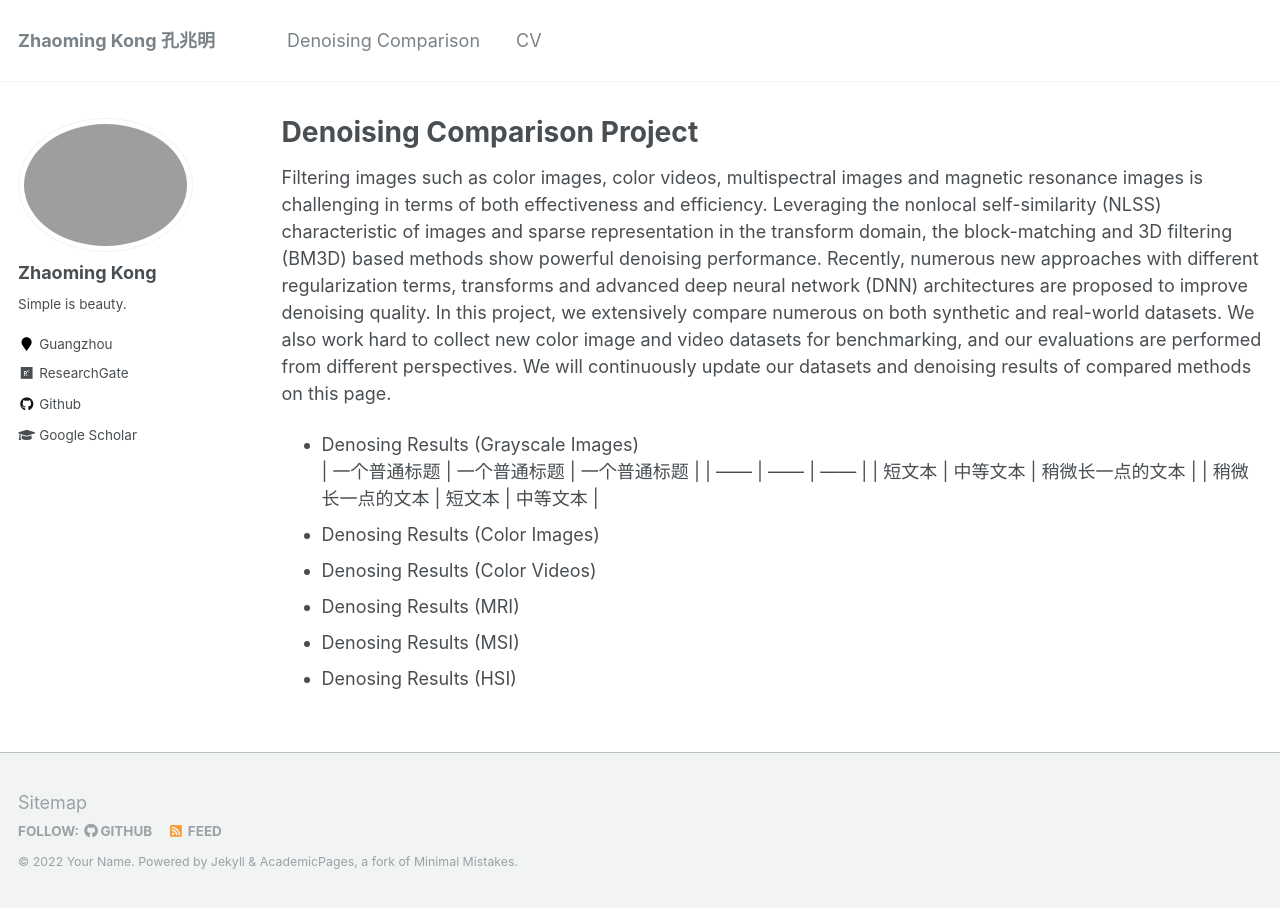
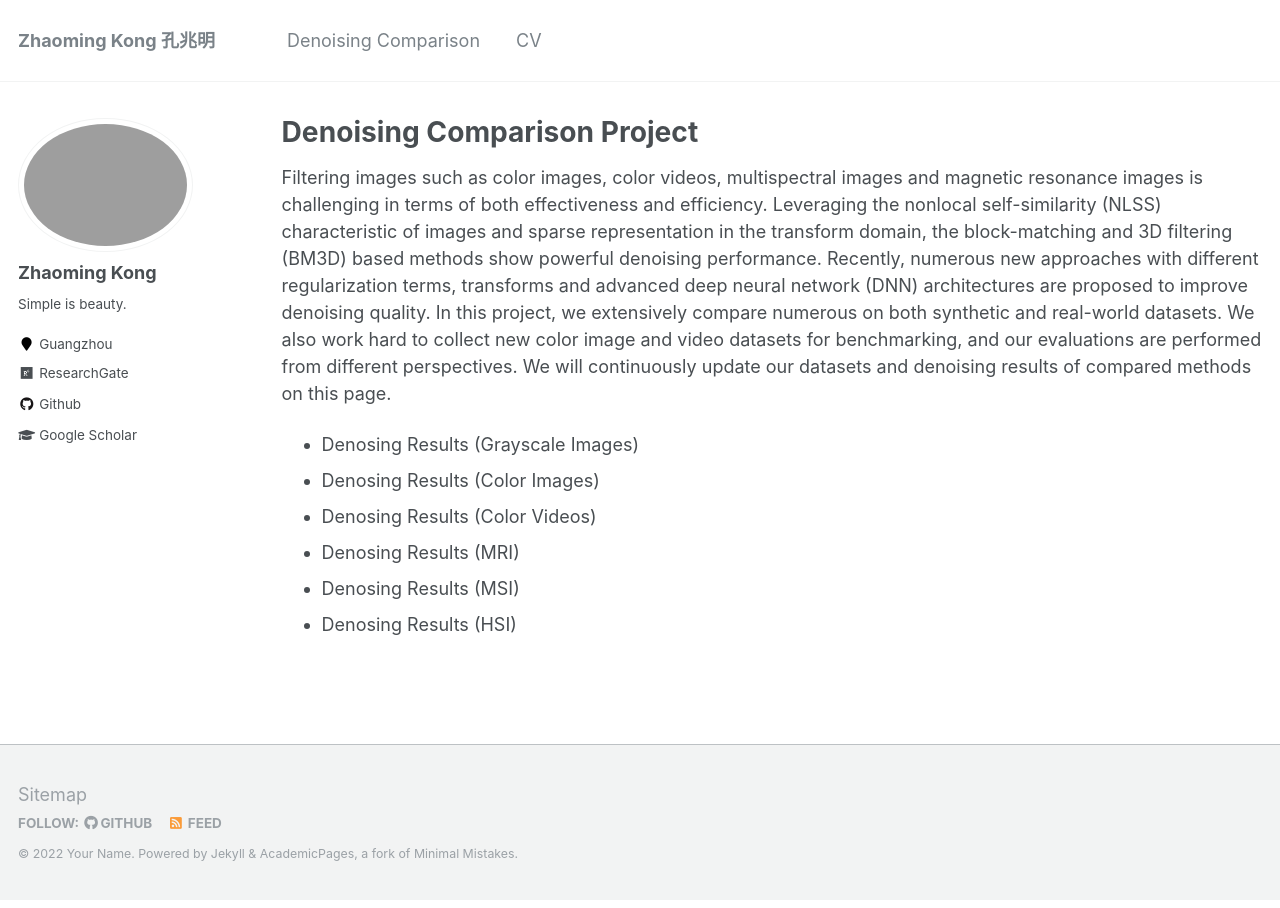
Before and after one commit to ZhaomingKong/ZhaomingKong.github.io, a Jekyll site: the page built from _pages/denoising-comparison-project.md, in a window 1280 px wide. Built offline with Jekyll 4.4.1, drawn with Linux system fonts in a browser that asks for light colours.

Commit message:
Update denoising-comparison-project.md

```diff
--- a/_pages/denoising-comparison-project.md
+++ b/_pages/denoising-comparison-project.md
@@ -10,10 +10,6 @@ author_profile: true
 
 Filtering images such as color images, color videos, multispectral images and magnetic resonance images is challenging in terms of both effectiveness and efficiency. Leveraging the nonlocal self-similarity (NLSS) characteristic of images and sparse representation in the transform domain, the block-matching and 3D filtering (BM3D) based methods show powerful denoising performance. Recently, numerous new approaches with different regularization terms, transforms and advanced deep neural network (DNN) architectures are proposed to improve denoising quality. In this project, we extensively compare numerous on both synthetic and real-world datasets. We also work hard to collect new color image and video datasets for benchmarking, and our evaluations are performed from different perspectives. We will continuously update our datasets and denoising results of compared methods on this page.
 * Denosing Results (Grayscale Images)
-| 一个普通标题 | 一个普通标题 | 一个普通标题 |
-| ------ | ------ | ------ |
-| 短文本 | 中等文本 | 稍微长一点的文本 |
-| 稍微长一点的文本 | 短文本 | 中等文本 |
 * Denosing Results (Color Images)
 * Denosing Results (Color Videos)
 * Denosing Results (MRI)
```
